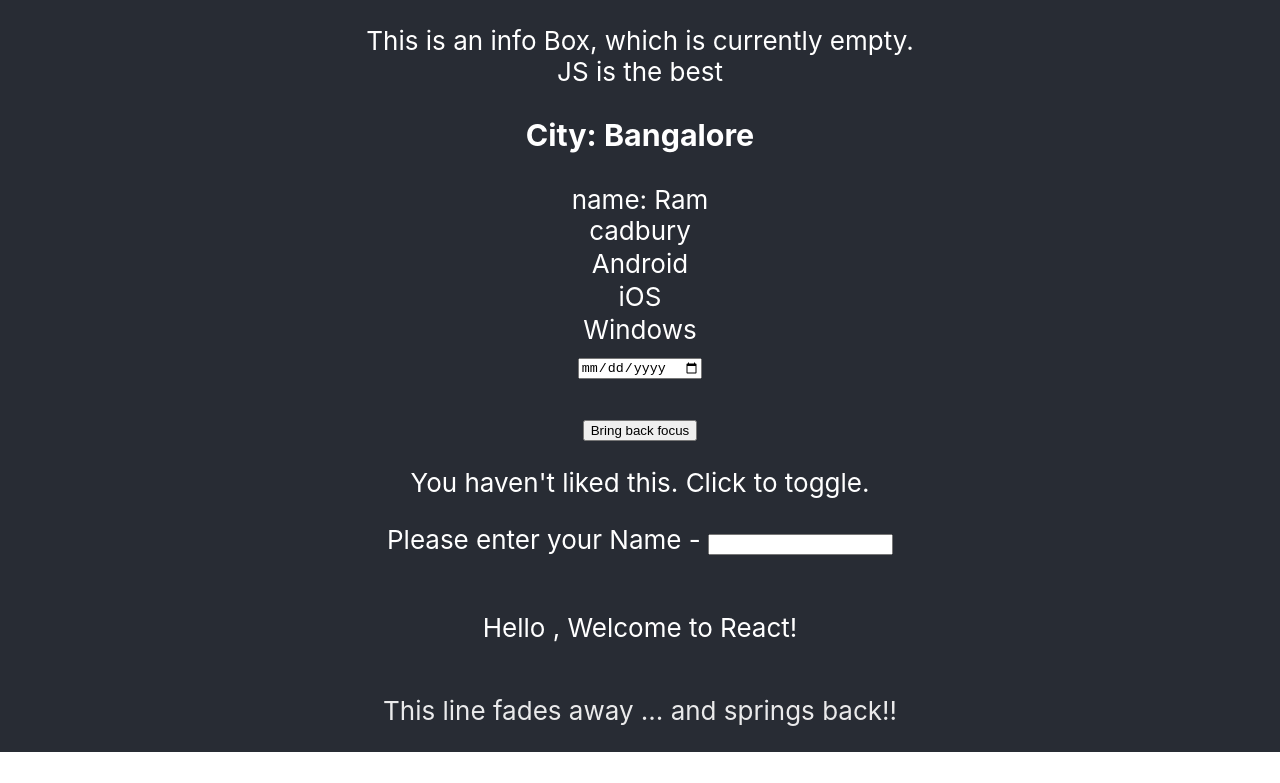
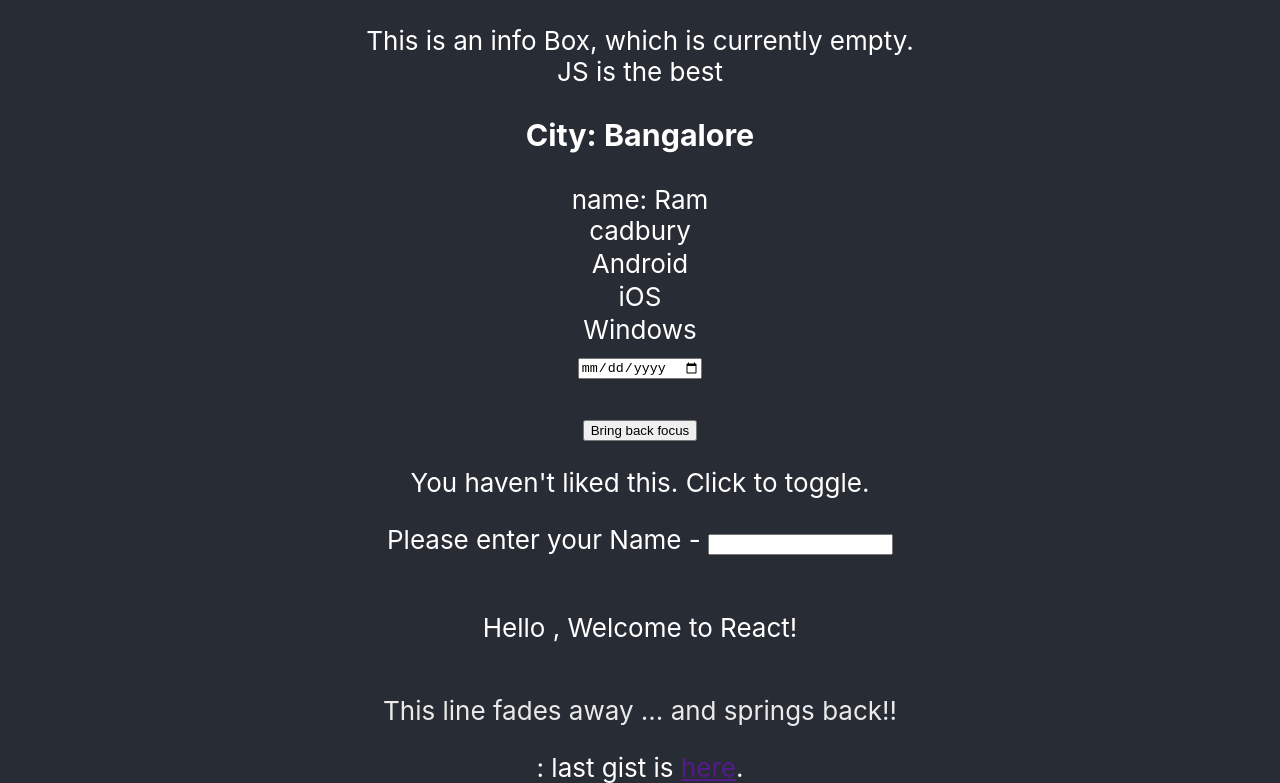
Before and after one commit to comprakash/learning-html, a React (Create React App) app in the folder myapp01/: page / in a window 1280 px wide. Shown: the part 295-1078 px from the top of the page. Before the commit the page ends 1047 px from the top, so only its background shows below. Built offline with nearby package versions, Linux system fonts and the light colour scheme; no server answers.

Commit message:
Added jquery and gist user name retrieval

```diff
--- a/myapp01/package.json
+++ b/myapp01/package.json
@@ -3,6 +3,7 @@
   "version": "0.1.0",
   "private": true,
   "dependencies": {
+    "jquery": "^3.4.1",
     "react": "^16.8.6",
     "react-dom": "^16.8.6",
     "react-scripts": "3.0.1"
--- a/myapp01/src/App.js
+++ b/myapp01/src/App.js
@@ -8,6 +8,7 @@ import Myuser from "./data/my-user";
 import MyTextBox from "./components/my-text-box/my-text-box";
 import MyButton from "./components/my-button/my-button";
 import MyLine from "./components/my-line/my-line";
+import UserGist from "./components/user-gist/user-gist";
 
 class App extends Component {
   render() {
@@ -21,6 +22,7 @@ class App extends Component {
           <MyTextBox />
           <MyButton />
           <MyLine name="fades away ... and springs back!!"/>
+          <UserGist source="https://api.github.com/users/octocat/gists" />
         </header>
       </div>
     );
--- /dev/null
+++ b/myapp01/src/components/user-gist/user-gist.js
@@ -0,0 +1,39 @@
+
+import React, { Component } from 'react';
+import $ from 'jquery' ;   // $  npm install jquery
+
+
+class UserGist extends Component{
+
+    constructor(props){
+        super(props);
+        this.state = {
+            username: '',
+            lastGistUrl: ''
+        };
+    }
+
+
+    componentDidMount() {
+        $.get(this.props.source, (result) => {
+            let lastGist = result[0];
+
+
+                this.setState({
+                    username: lastGist.owner.login,
+                    lastGistUrl: lastGist.html_url
+                });
+
+        });
+    }
+
+    render() {
+        return (
+            <div>
+                {this.state.username}: last gist is <a href={this.state.lastGistUrl}>here</a>.
+            </div>
+        );
+    }
+}
+
+export default UserGist;
```
Also changed, not shown: 1 other file (tests, documents, lock files or other folders).
